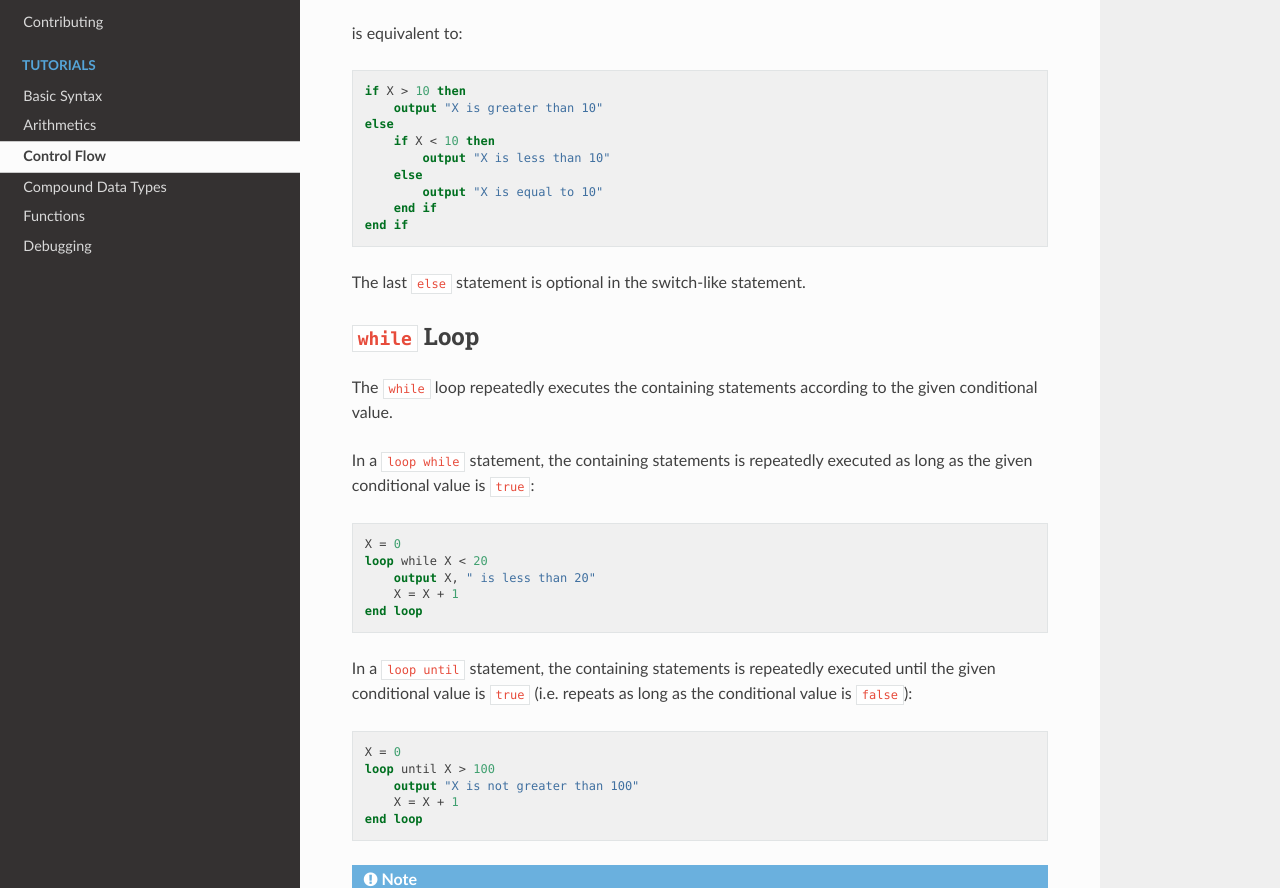
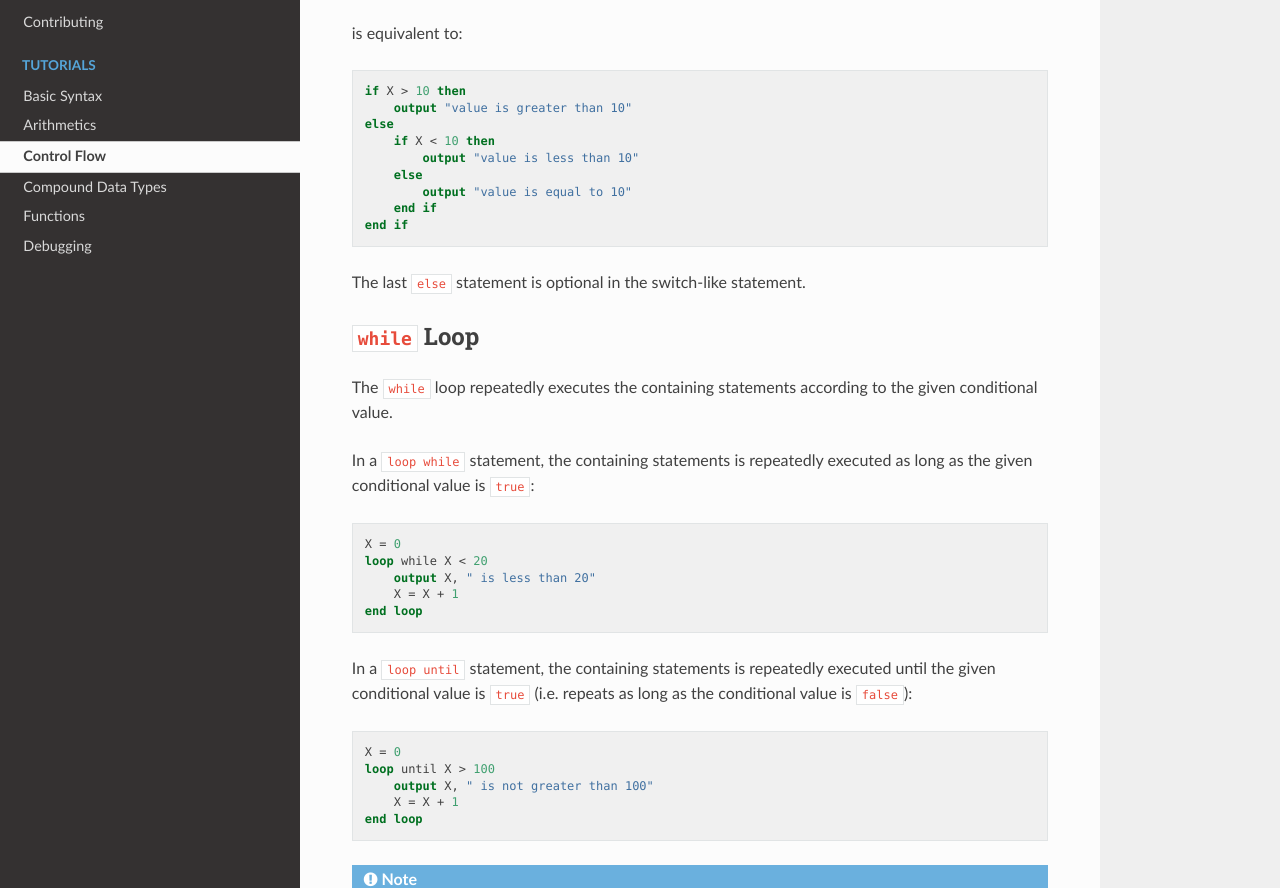
Before and after one commit to linxuanm/donkey, a Sphinx documentation site: the page built from docs/tutorials/control.rst, in a window 1280 px wide and 1400 px high, scrolled down 1137 px. Shown: the part 159-1047 px from the top of the window. Built offline with Sphinx 7.4.7 and the Read the Docs theme 2.0.0, drawn with Linux system fonts in a browser that asks for light colours.

Commit message:
less ambigi=uous

```diff
--- a/docs/tutorials/control.rst
+++ b/docs/tutorials/control.rst
@@ -49,12 +49,12 @@ Note that :code:`if` can be nested inside :code:`else`. This is just a syntax su
 is equivalent to::
 
     if X > 10 then
-        output "X is greater than 10"
+        output "value is greater than 10"
     else
         if X < 10 then
-            output "X is less than 10"
+            output "value is less than 10"
         else
-            output "X is equal to 10"
+            output "value is equal to 10"
         end if
     end if
 
@@ -77,7 +77,7 @@ In a :code:`loop until` statement, the containing statements is repeatedly execu
 
     X = 0
     loop until X > 100
-        output "X is not greater than 100"
+        output X, " is not greater than 100"
         X = X + 1
     end loop
 
```
